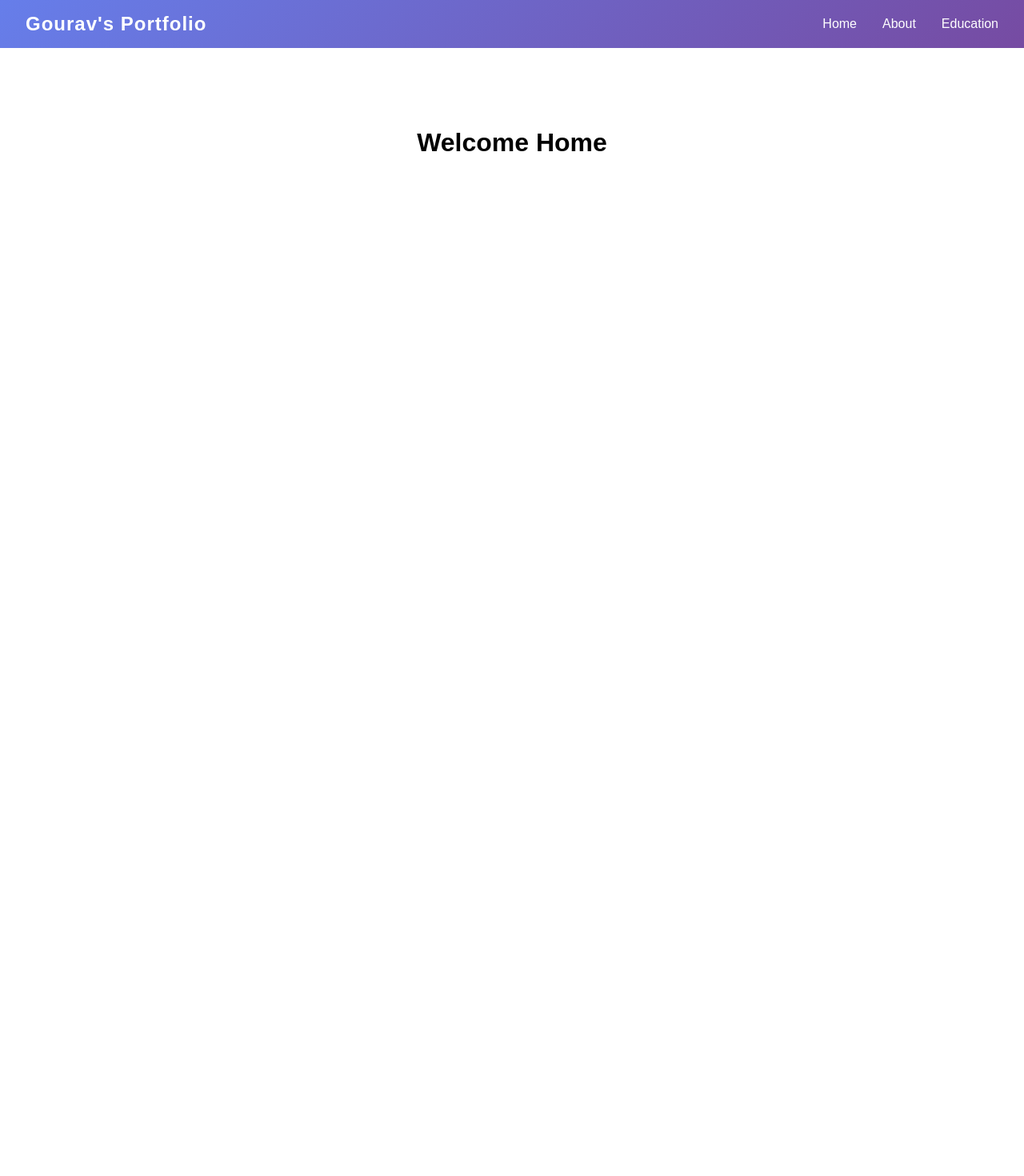
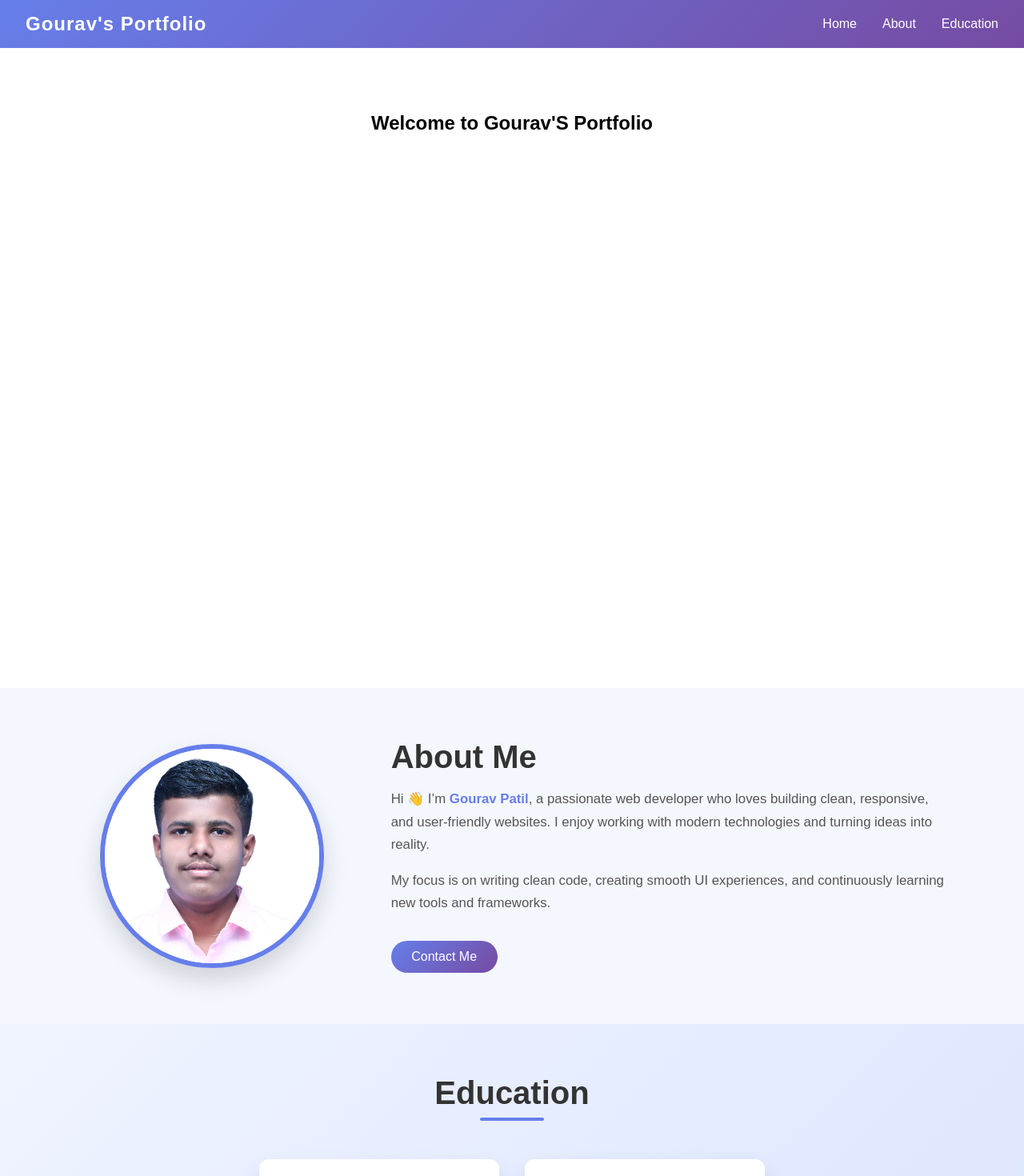
Before and after one commit to Gourav-patil-git/DevOps-Gourav, a React (Vite) app: page / in a window 1280 px wide. Shown: the top 1470 px of the page at 80% size. Before the commit the page ends 800 px from the top, so only its background shows below. Built offline with nearby package versions, Linux system fonts and the light colour scheme.

Commit message:
correction in navigation

```diff
--- a/src/About.jsx
+++ b/src/About.jsx
@@ -3,7 +3,7 @@ import profileImg from "./profile.png"; // put your image in src folder
 
 export default function About() {
   return (
-    <section className="about-section">
+    <section id="about" className="about-section">
       <div className="about-container">
         <div className="about-image">
           <img src={profileImg} alt="My Photo" />
--- a/src/App.jsx
+++ b/src/App.jsx
@@ -1,21 +1,15 @@
-import { BrowserRouter as Router, Routes, Route } from "react-router-dom";
 import Navbar from "./Navbar";
+import Home from "./Home";
 import About from "./About";
 import Education from "./Education";
 
-function Home() {
-  return <h1 style={{ padding: "100px", textAlign: "center" }}>Welcome Home</h1>;
-}
-
 export default function App() {
   return (
-    <Router>
+    <>
       <Navbar />
-      <Routes>
-        <Route path="/" element={<Home />} />
-        <Route path="/about" element={<About />} />
-        <Route path="/education" element={<Education />} />
-      </Routes>
-    </Router>
+      <Home />
+      <About />
+      <Education />
+    </>
   );
 }
--- a/src/Education.jsx
+++ b/src/Education.jsx
@@ -2,7 +2,7 @@ import "./Education.css";
 
 export default function Education() {
   return (
-    <section className="education-section">
+    <section id="education" className="education-section">
       <h2 className="section-title">Education</h2>
 
       <div className="education-container">
--- /dev/null
+++ b/src/Home.jsx
@@ -0,0 +1,7 @@
+export default function Home() {
+  return (
+    <section id="home" style={{ height: "100vh", paddingTop: "80px" }}>
+      <h1 style={{ textAlign: "center" }}>Welcome to Gourav'S Portfolio</h1>
+    </section>
+  );
+}
--- a/src/Navbar.css
+++ b/src/Navbar.css
@@ -87,3 +87,37 @@
     display: flex;
   }
 }
+
+/* new code */
+.nav-links button {
+  background: none;
+  border: none;
+  color: #fff;
+  font-weight: 500;
+  font-size: 1rem;
+  cursor: pointer;
+  position: relative;
+  padding: 0;
+  transition: color 0.3s ease;
+}
+
+/* Hover underline effect */
+.nav-links button::after {
+  content: "";
+  position: absolute;
+  left: 0;
+  bottom: -6px;
+  width: 0;
+  height: 2px;
+  background: #ffd86f;
+  transition: width 0.3s ease;
+}
+
+.nav-links button:hover::after {
+  width: 100%;
+}
+
+/* Optional slight color change on hover */
+.nav-links button:hover {
+  color: #ffd86f;
+}
--- a/src/Navbar.jsx
+++ b/src/Navbar.jsx
@@ -1,18 +1,23 @@
 import React, { useState } from "react";
-import { Link } from "react-router-dom";
 import "./Navbar.css";
 
 export default function Navbar() {
   const [open, setOpen] = useState(false);
+
+  const scrollToSection = (id) => {
+    const section = document.getElementById(id);
+    section?.scrollIntoView({ behavior: "smooth" });
+    setOpen(false);
+  };
 
   return (
     <nav className="navbar">
       <div className="logo">Gourav's Portfolio</div>
 
       <div className={`nav-links ${open ? "open" : ""}`}>
-        <Link to="/" onClick={() => setOpen(false)}>Home</Link>
-        <Link to="/about" onClick={() => setOpen(false)}>About</Link>
-        <Link to="/education" onClick={() => setOpen(false)}>Education</Link>
+        <button onClick={() => scrollToSection("home")}>Home</button>
+        <button onClick={() => scrollToSection("about")}>About</button>
+        <button onClick={() => scrollToSection("education")}>Education</button>
       </div>
 
       <div
```
